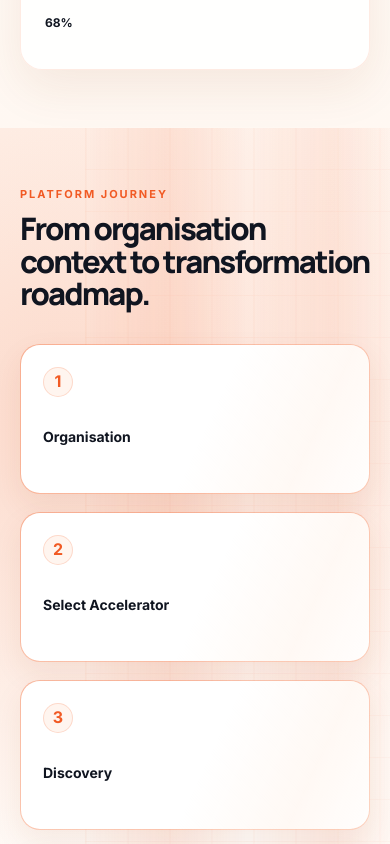
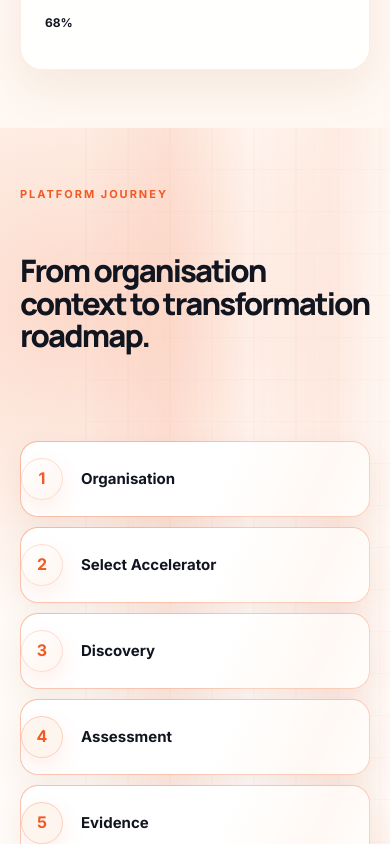
Before and after one commit to ramavinash09-hub/fusion, a React (Vite) app: page / in a window 390 px wide. Shown: the part 5920-6764 px from the top of the page. Built offline with nearby package versions, Linux system fonts and the light colour scheme.

Commit message:
Refine FUSION journey tracker design

```diff
--- a/src/styles.css
+++ b/src/styles.css
@@ -694,6 +694,9 @@ nav {
     radial-gradient(circle at 82% 82%, rgba(255, 138, 76, 0.16), transparent 28%),
     linear-gradient(135deg, #fff8f2, #ffffff);
   color: var(--ink);
+  display: grid;
+  gap: 42px;
+  grid-template-columns: 0.85fr 1.15fr;
   overflow: hidden;
   position: relative;
 }
@@ -722,53 +725,60 @@ nav {
   color: var(--muted);
 }
 
+.journey-section h2 {
+  max-width: 700px;
+}
+
 .journey {
   counter-reset: journey;
-  display: grid;
-  gap: 18px;
-  grid-template-columns: repeat(3, minmax(0, 1fr));
-  margin: 34px auto 0;
-  max-width: 1180px;
+  display: flex;
+  flex-direction: column;
+  gap: 10px;
+  margin: 34px 0 0;
+  max-width: 980px;
   position: relative;
 }
 
 .journey::before {
-  background:
-    linear-gradient(90deg, rgba(241, 90, 36, 0.16), rgba(241, 90, 36, 0.16)) 50% 24% / 68% 2px no-repeat,
-    linear-gradient(90deg, rgba(241, 90, 36, 0.16), rgba(241, 90, 36, 0.16)) 50% 50% / 68% 2px no-repeat,
-    linear-gradient(90deg, rgba(241, 90, 36, 0.16), rgba(241, 90, 36, 0.16)) 50% 76% / 68% 2px no-repeat;
+  background: linear-gradient(180deg, rgba(241, 90, 36, 0.08), rgba(241, 90, 36, 0.28), rgba(241, 90, 36, 0.08));
   content: "";
-  inset: 0;
-  position: absolute;
+  bottom: 18px;
+  left: 21px;
+  position: absolute;
+  top: 18px;
+  width: 2px;
   z-index: 0;
 }
 
 .journey::after {
-  animation: boardPulse 8s steps(9) infinite;
-  background: rgba(241, 90, 36, 0.12);
-  border: 1px solid rgba(241, 90, 36, 0.2);
-  border-radius: 28px;
-  box-shadow: 0 26px 70px rgba(241, 90, 36, 0.12);
+  animation: processRunVertical 8s cubic-bezier(0.72, 0, 0.28, 1) infinite;
+  background: linear-gradient(180deg, transparent, var(--orange), var(--orange-2), transparent);
+  border-radius: 999px;
+  box-shadow: 0 0 22px rgba(241, 90, 36, 0.35);
   content: "";
-  height: calc((100% - 36px) / 3);
-  left: 0;
+  height: 120px;
+  left: 20px;
   position: absolute;
   top: 0;
-  width: calc((100% - 36px) / 3);
+  width: 4px;
   z-index: 0;
 }
 
 .journey-step {
+  align-items: center;
   background:
     linear-gradient(#fff, #fff) padding-box,
     linear-gradient(135deg, rgba(241, 90, 36, 0.26), rgba(255, 138, 76, 0.12)) border-box;
   border: 1px solid rgba(241, 90, 36, 0.14);
-  border-radius: 20px;
-  box-shadow: 0 12px 30px rgba(144, 63, 21, 0.08);
+  border-radius: 18px;
+  box-shadow: 0 10px 28px rgba(144, 63, 21, 0.07);
+  display: grid;
+  gap: 16px;
+  grid-template-columns: 44px 1fr;
   isolation: isolate;
-  min-height: 150px;
+  min-height: 76px;
   overflow: hidden;
-  padding: 22px;
+  padding: 14px 18px 14px 0;
   position: relative;
   transition: transform 0.25s ease, box-shadow 0.25s ease, border-color 0.25s ease;
   z-index: 1;
@@ -788,7 +798,7 @@ nav {
 .journey-step:hover {
   border-color: rgba(241, 90, 36, 0.42);
   box-shadow: 0 22px 52px rgba(241, 90, 36, 0.16), 0 18px 42px rgba(144, 63, 21, 0.1);
-  transform: translateY(-5px);
+  transform: translateX(5px);
 }
 
 .journey-step:not(:last-child)::after {
@@ -807,18 +817,19 @@ nav {
 
 .journey-step i {
   align-items: center;
-  background: #fff5ef;
+  background: linear-gradient(135deg, #fff, #fff5ef);
   border: 1px solid rgba(241, 90, 36, 0.18);
   border-radius: 999px;
+  box-shadow: 0 10px 24px rgba(241, 90, 36, 0.1);
   color: var(--orange);
   display: inline-flex;
   font-style: normal;
   font-weight: 900;
-  height: 30px;
+  height: 42px;
   justify-content: center;
-  margin-bottom: 10px;
+  margin: 0;
   transition: transform 0.25s ease;
-  width: 30px;
+  width: 42px;
 }
 
 .journey-step:nth-child(4) i,
@@ -844,10 +855,10 @@ nav {
 .journey-step span {
   color: var(--ink);
   display: block;
-  font-size: 14px;
+  font-size: 15px;
   font-weight: 900;
   line-height: 1.45;
-  margin-top: 20px;
+  margin-top: 0;
 }
 
 .unified-section {
@@ -1405,6 +1416,18 @@ footer span {
   }
 }
 
+@keyframes processRunVertical {
+  0%,
+  10% {
+    transform: translateY(0);
+  }
+
+  90%,
+  100% {
+    transform: translateY(calc(100% + 560px));
+  }
+}
+
 @keyframes boardPulse {
   0%,
   10% {
@@ -1511,7 +1534,8 @@ footer span {
   .hero,
   .split-section,
   .unified-layout,
-  .compliance-section {
+  .compliance-section,
+  .journey-section {
     grid-template-columns: 1fr;
   }
 
@@ -1520,7 +1544,6 @@ footer span {
     grid-template-columns: 1fr;
   }
 
-  .journey,
   .dashboard-metrics,
   .impact-grid {
     grid-template-columns: repeat(2, 1fr);
```
